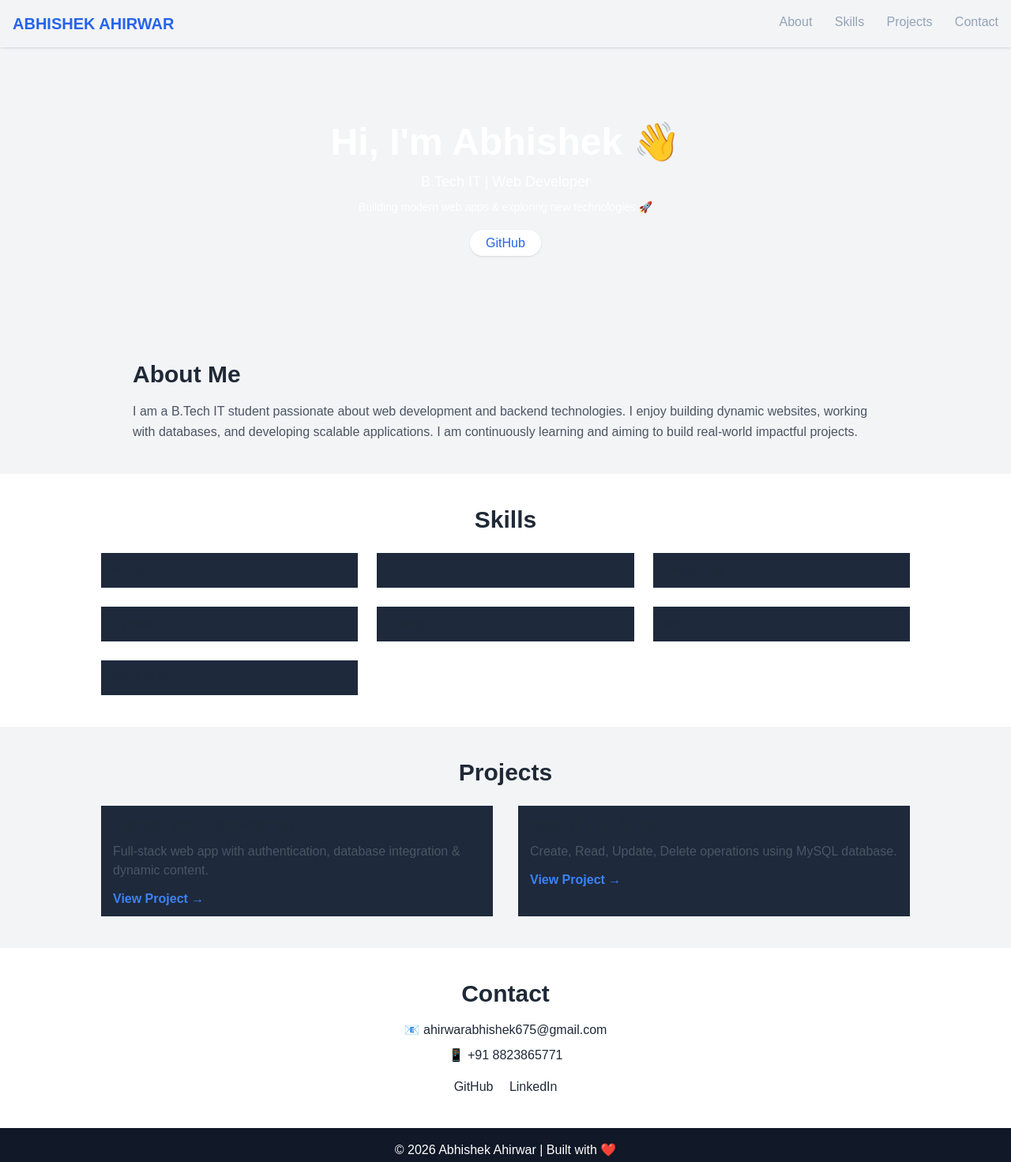
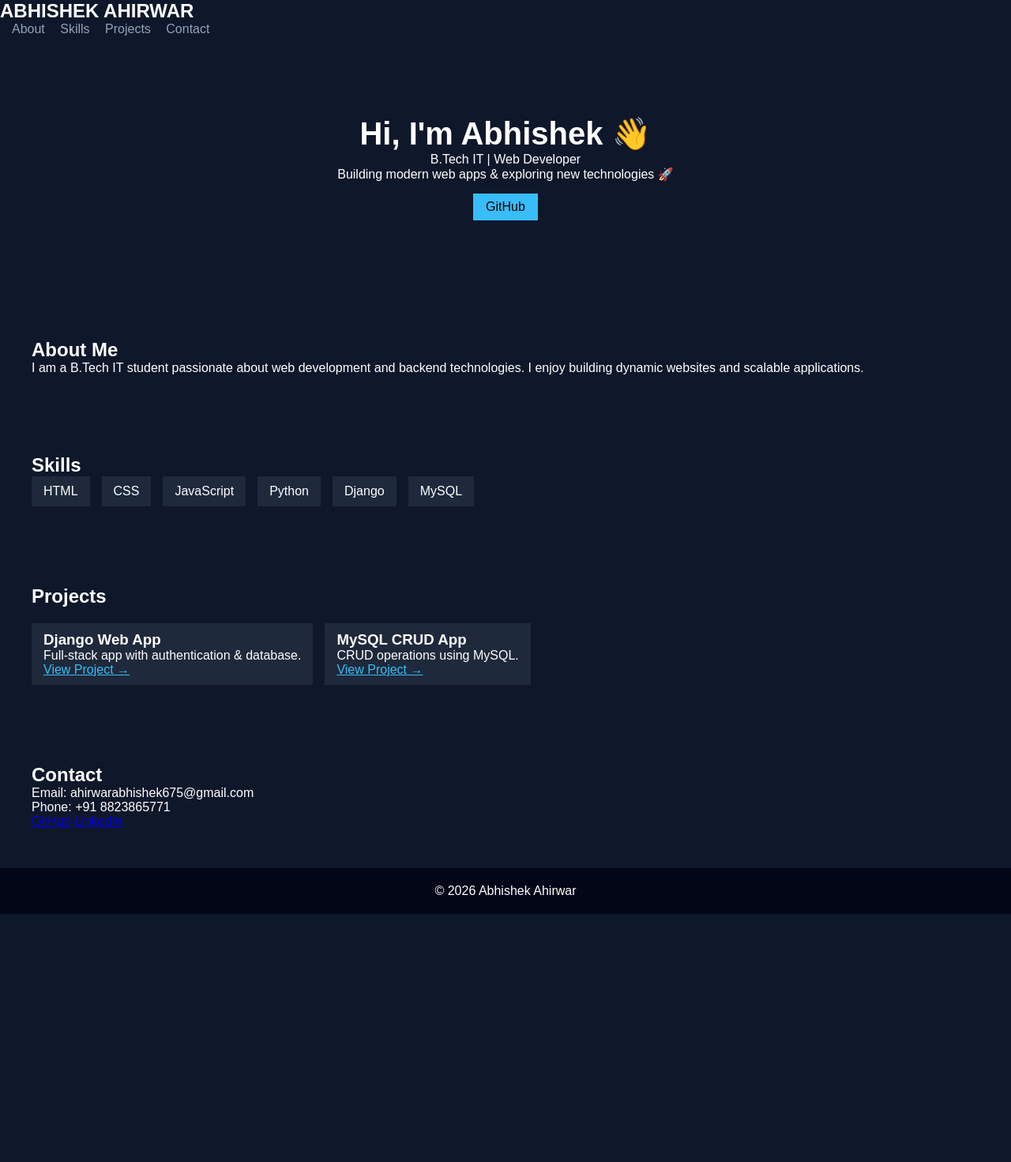
Before and after one commit to abhi8823/portfolio, a plain HTML site: page index.html in a window 1280 px wide. Shown: the whole page at 79% size. After the commit the page ends 1157 px from the top, so only its background shows below. Drawn offline with nearby package versions, Linux system fonts and the light colour scheme.

Commit message:
Update index.html

```diff
--- a/index.html
+++ b/index.html
@@ -5,116 +5,100 @@
   <meta name="viewport" content="width=device-width, initial-scale=1.0">
   <title>Abhishek Ahirwar Portfolio</title>
 
-  <!-- Tailwind -->
-  <script src="https://cdn.tailwindcss.com"></script>
-
   <!-- External CSS -->
   <link rel="stylesheet" href="style.css">
 
   <!-- AOS Animation -->
-  <script src="https://unpkg.com/aos@2.3.1/dist/aos.js"></script>
   <link href="https://unpkg.com/aos@2.3.1/dist/aos.css" rel="stylesheet">
 </head>
 
-<body class="bg-gray-100 text-gray-800">
+<body>
 
   <!-- Navbar -->
-  <nav class="shadow p-4 flex justify-between sticky top-0 z-50">
-    <h1 class="text-xl font-bold text-blue-600">ABHISHEK AHIRWAR</h1>
-    <div class="space-x-6">
-      <a href="#about" class="hover:text-blue-600">About</a>
-      <a href="#skills" class="hover:text-blue-600">Skills</a>
-      <a href="#projects" class="hover:text-blue-600">Projects</a>
-      <a href="#contact" class="hover:text-blue-600">Contact</a>
+  <nav>
+    <h1>ABHISHEK AHIRWAR</h1>
+    <div>
+      <a href="#about">About</a>
+      <a href="#skills">Skills</a>
+      <a href="#projects">Projects</a>
+      <a href="#contact">Contact</a>
     </div>
   </nav>
 
   <!-- Hero -->
-  <section class="text-center py-24 text-white" data-aos="fade-up">
-    <h2 class="text-5xl font-bold">Hi, I'm Abhishek 👋</h2>
-    <p class="mt-3 text-lg">B.Tech IT | Web Developer</p>
-    <p class="mt-2 text-sm">Building modern web apps & exploring new technologies 🚀</p>
+  <section class="hero" data-aos="fade-up">
+    <h2>Hi, I'm Abhishek 👋</h2>
+    <p>B.Tech IT | Web Developer</p>
+    <p>Building modern web apps & exploring new technologies 🚀</p>
 
-    <div class="mt-6 space-x-4">
-      <a href="https://github.com/abhi8823" target="_blank"
-        class="bg-white text-blue-600 px-5 py-2 rounded-full shadow hover:scale-110 transition">
-        GitHub
-      </a>
+    <div class="btns">
+      <a href="https://github.com/abhi8823" target="_blank">GitHub</a>
     </div>
   </section>
 
   <!-- About -->
-  <section id="about" class="p-10 max-w-5xl mx-auto" data-aos="fade-right">
-    <h2 class="text-3xl font-bold mb-4">About Me</h2>
-    <p class="text-gray-600 leading-relaxed">
+  <section id="about" class="container" data-aos="fade-right">
+    <h2>About Me</h2>
+    <p>
       I am a B.Tech IT student passionate about web development and backend technologies.
-      I enjoy building dynamic websites, working with databases, and developing scalable applications.
-      I am continuously learning and aiming to build real-world impactful projects.
+      I enjoy building dynamic websites and scalable applications.
     </p>
   </section>
 
   <!-- Skills -->
-  <section id="skills" class="p-10 bg-white" data-aos="fade-left">
-    <h2 class="text-3xl font-bold mb-6 text-center">Skills</h2>
+  <section id="skills" class="skills" data-aos="fade-left">
+    <h2>Skills</h2>
 
-    <div class="grid md:grid-cols-3 gap-6 max-w-5xl mx-auto">
-      <div class="skill-card">HTML</div>
-      <div class="skill-card">CSS</div>
-      <div class="skill-card">JavaScript</div>
-      <div class="skill-card">Python</div>
-      <div class="skill-card">Django</div>
-      <div class="skill-card">MySQL</div>
-      <div class="skill-card">Git & GitHub</div>
+    <div class="grid">
+      <div class="card">HTML</div>
+      <div class="card">CSS</div>
+      <div class="card">JavaScript</div>
+      <div class="card">Python</div>
+      <div class="card">Django</div>
+      <div class="card">MySQL</div>
     </div>
   </section>
 
   <!-- Projects -->
-  <section id="projects" class="p-10 bg-gray-100" data-aos="zoom-in">
-    <h2 class="text-3xl font-bold mb-6 text-center">Projects</h2>
+  <section id="projects" class="projects" data-aos="zoom-in">
+    <h2>Projects</h2>
 
-    <div class="grid md:grid-cols-2 gap-8 max-w-5xl mx-auto">
+    <div class="grid">
 
-      <div class="project-card">
-        <h3 class="font-bold text-xl mb-2">Django Web Application</h3>
-        <p class="text-gray-600 mb-3">
-          Full-stack web app with authentication, database integration & dynamic content.
-        </p>
-        <a href="https://github.com/abhi8823" target="_blank" class="text-blue-500 font-semibold">
-          View Project →
-        </a>
+      <div class="project">
+        <h3>Django Web App</h3>
+        <p>Full-stack app with authentication & database.</p>
+        <a href="https://github.com/abhi8823" target="_blank">View Project →</a>
       </div>
 
-      <div class="project-card">
-        <h3 class="font-bold text-xl mb-2">MySQL CRUD App</h3>
-        <p class="text-gray-600 mb-3">
-          Create, Read, Update, Delete operations using MySQL database.
-        </p>
-        <a href="https://github.com/abhi8823" target="_blank" class="text-blue-500 font-semibold">
-          View Project →
-        </a>
+      <div class="project">
+        <h3>MySQL CRUD App</h3>
+        <p>CRUD operations using MySQL.</p>
+        <a href="https://github.com/abhi8823" target="_blank">View Project →</a>
       </div>
 
     </div>
   </section>
 
   <!-- Contact -->
-  <section id="contact" class="p-10 bg-white text-center" data-aos="fade-up">
-    <h2 class="text-3xl font-bold mb-4">Contact</h2>
+  <section id="contact" class="contact" data-aos="fade-up">
+    <h2>Contact</h2>
 
-    <p class="mb-2">📧 ahirwarabhishek675@gmail.com</p>
-    <p class="mb-2">📱 +91 8823865771</p>
+    <p>Email: ahirwarabhishek675@gmail.com</p>
+    <p>Phone: +91 8823865771</p>
 
-    <div class="mt-4 space-x-4">
-      <a href="https://github.com/abhi8823" target="_blank" class="contact-btn">GitHub</a>
-      <a href="https://www.linkedin.com/in/abhishek-ahirwar-a4b12a289" target="_blank" class="contact-btn">LinkedIn</a>
+    <div class="btns">
+      <a href="https://github.com/abhi8823">GitHub</a>
+      <a href="https://www.linkedin.com/in/abhishek-ahirwar-a4b12a289">LinkedIn</a>
     </div>
   </section>
 
   <!-- Footer -->
-  <footer class="text-center p-4 bg-gray-900 text-white">
-    <p>© 2026 Abhishek Ahirwar | Built with ❤️</p>
+  <footer>
+    <p>© 2026 Abhishek Ahirwar</p>
   </footer>
 
+  <script src="https://unpkg.com/aos@2.3.1/dist/aos.js"></script>
   <script>
     AOS.init();
   </script>
```
